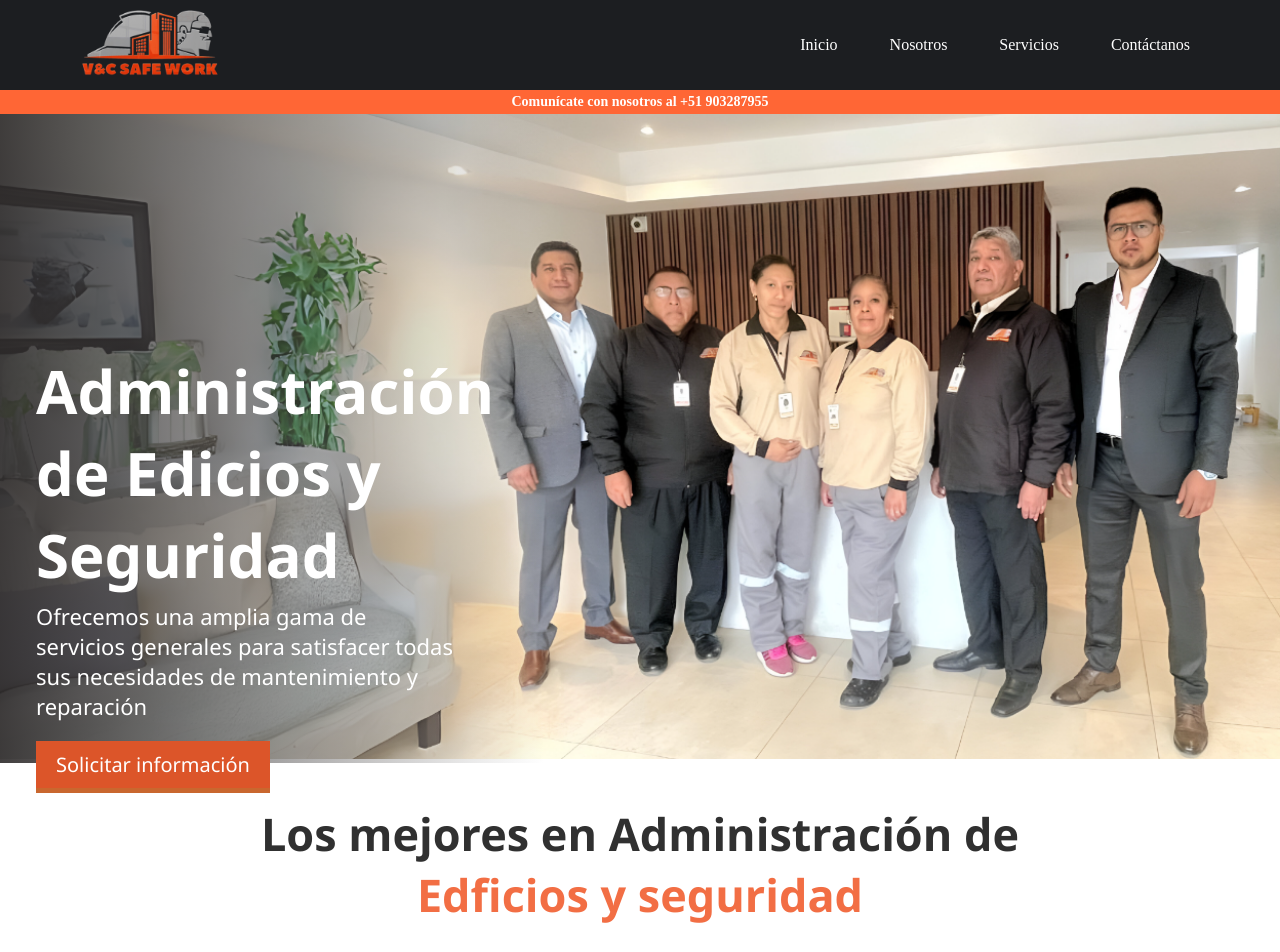
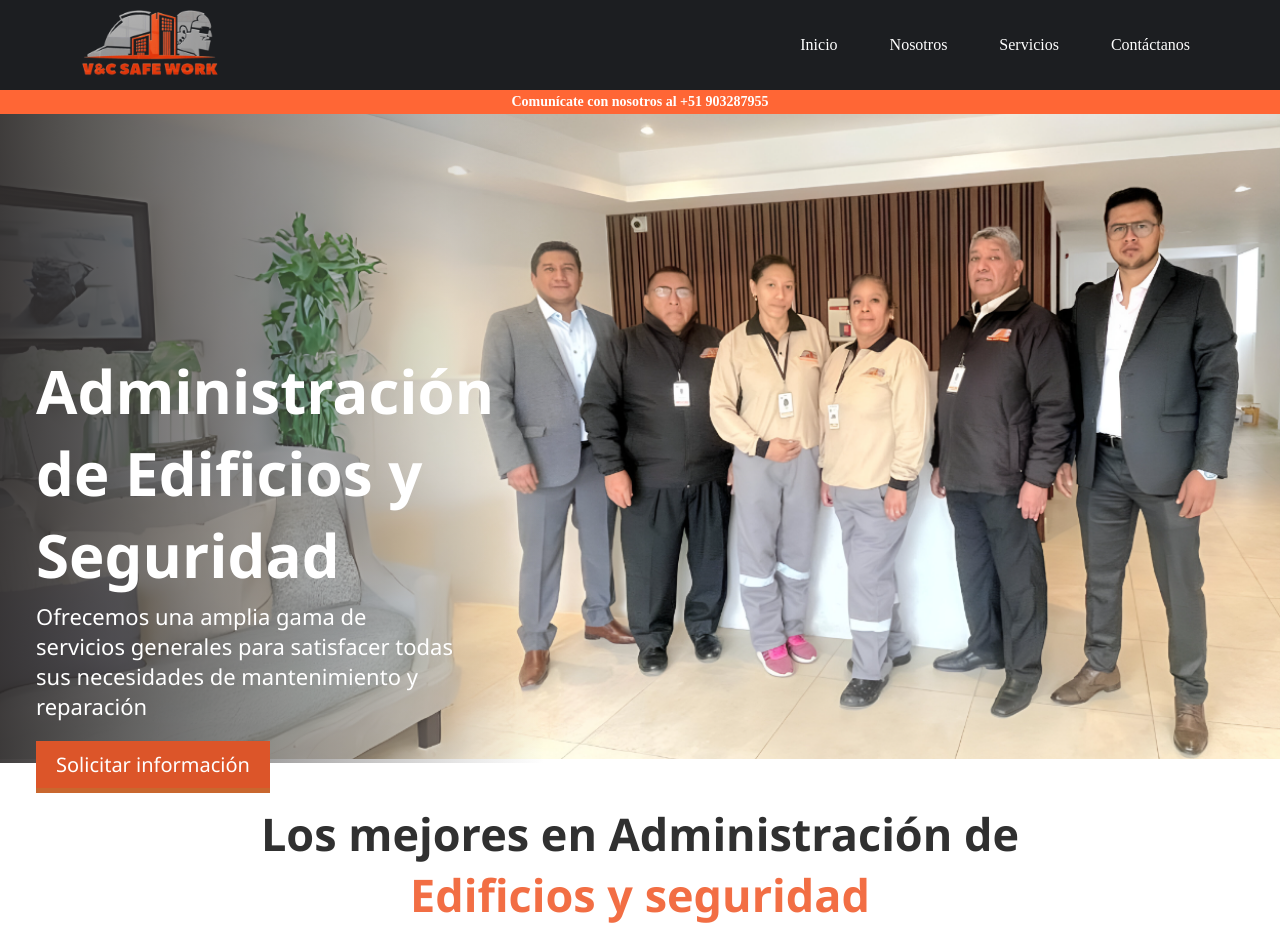
Before and after one commit to Richardi99/vycsafework, a React (Vite) app: page / in a window 1280 px wide. Shown: the top 952 px of the page. Built offline with nearby package versions, Linux system fonts and the light colour scheme.

Commit message:
correciones de letras

```diff
--- a/src/Css/Container.css
+++ b/src/Css/Container.css
@@ -47,7 +47,7 @@
     font-size: clamp(16px,5vw,22px);
     font-family: 'Segoe UI', Tahoma, Geneva, Verdana, sans-serif;
 }
-    button {
+    .btn-solicitar{
     font-size: clamp(16px,5vw,20px);
     font-family: 'Segoe UI', Tahoma, Geneva, Verdana, sans-serif;
     border: none;
@@ -60,10 +60,10 @@
     transition: all .3s ease;
     box-shadow: rgb(201, 103, 46) 0px 5px 0px 0px;
 }
-   button:hover {
+    .btn-solicitar:hover {
     box-shadow: rgb(155, 70, 30) 0px 4px 0px 0px;
 }
-   button:active {
+    .btn-solicitar:active {
     background-color: hsl(15, 64%, 39%);
     /*50, 168, 80*/
     box-shadow: #86381e;
--- a/src/Paginas/Inicio.jsx
+++ b/src/Paginas/Inicio.jsx
@@ -10,18 +10,18 @@ export function Inicio () {
                         <img src= {imagen1} alt="IMAGEN1" />
                     </div>
                     <div className="sct1texto">
-                        <h1>Administración de Edicios y Seguridad</h1>
+                        <h1>Administración de Edificios y Seguridad</h1>
                         <p>
                         Ofrecemos una amplia gama de servicios generales para
                         satisfacer todas sus necesidades de mantenimiento y reparación
                         </p>
-                        <button>Solicitar información</button>
+                        <button className='btn-solicitar'>Solicitar información</button>
                     </div>
                 </section>
 
                 <section id="sct2">
                     <h2>Los mejores en Administración de
-                        <span> Edficios y seguridad</span>
+                        <span> Edificios y seguridad</span>
                     </h2>
                 </section>
                 <section id="sct3"></section>
```
